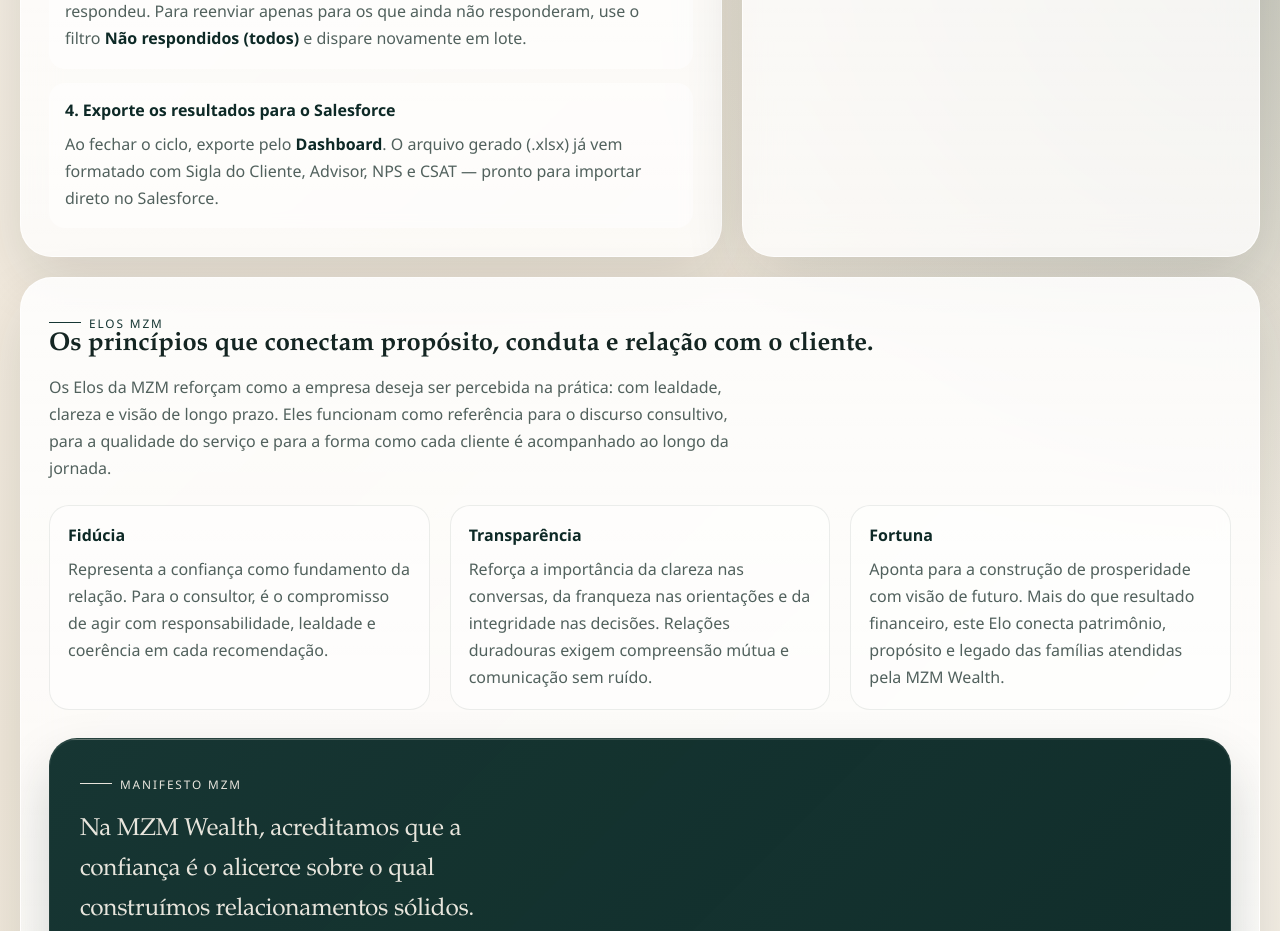
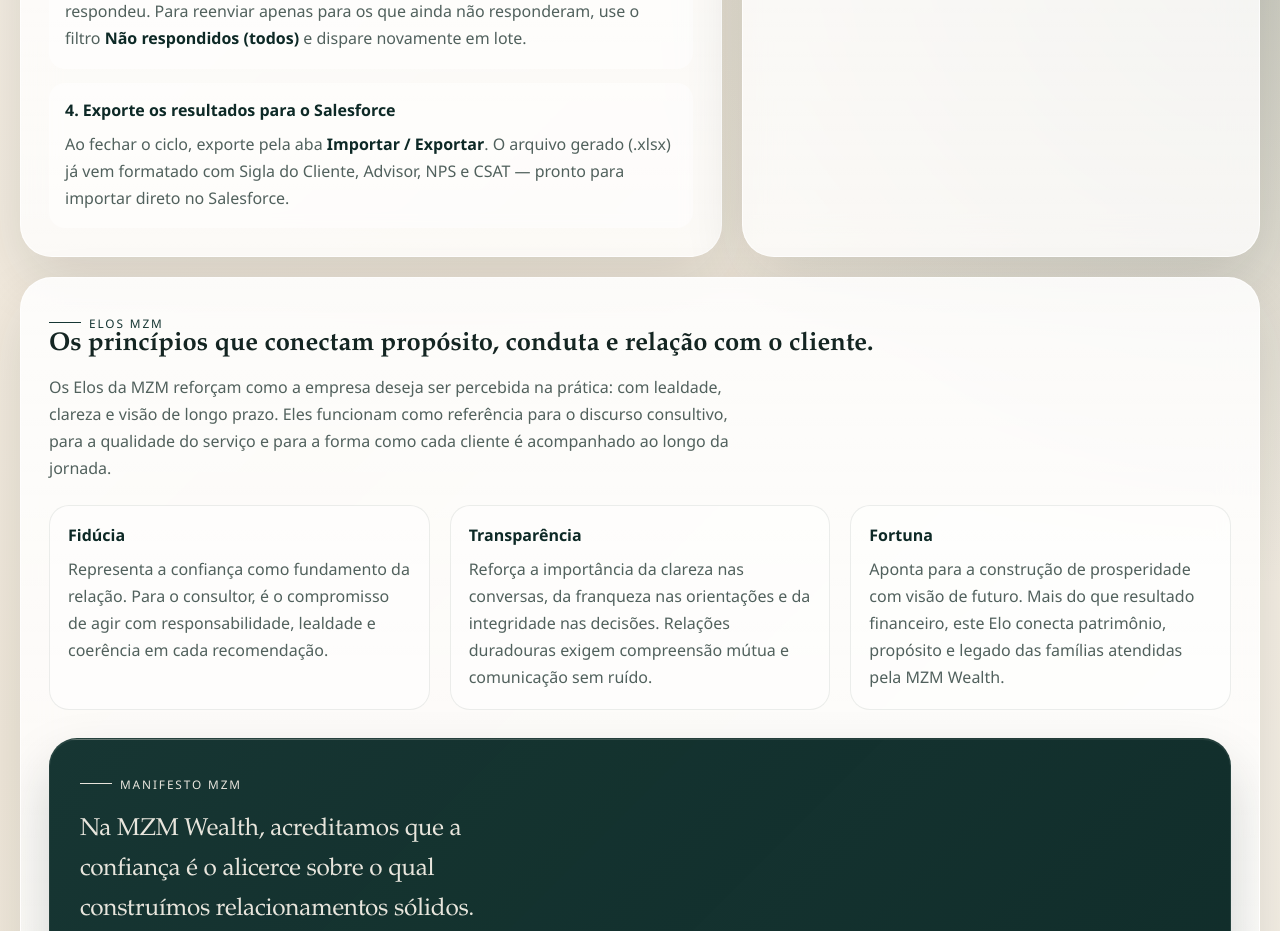
Before and after one commit to patrickgcanas/npsmzm, a Next.js app: page / in a window 1280 px wide. Shown: the part 1600-2531 px from the top of the page. Built offline with nearby package versions, Linux system fonts and the light colour scheme; no server answers; the database is empty.

Commit message:
Fix step 4 export location to Importar/Exportar tab

```diff
--- a/app/page.js
+++ b/app/page.js
@@ -103,7 +103,7 @@
             <div className="guide-step">
               <strong>4. Exporte os resultados para o Salesforce</strong>
               <p>
-                Ao fechar o ciclo, exporte pelo <strong>Dashboard</strong>. O arquivo gerado (.xlsx) já
+                Ao fechar o ciclo, exporte pela aba <strong>Importar / Exportar</strong>. O arquivo gerado (.xlsx) já
                 vem formatado com Sigla do Cliente, Advisor, NPS e CSAT — pronto para importar direto no
                 Salesforce.
               </p>
```
